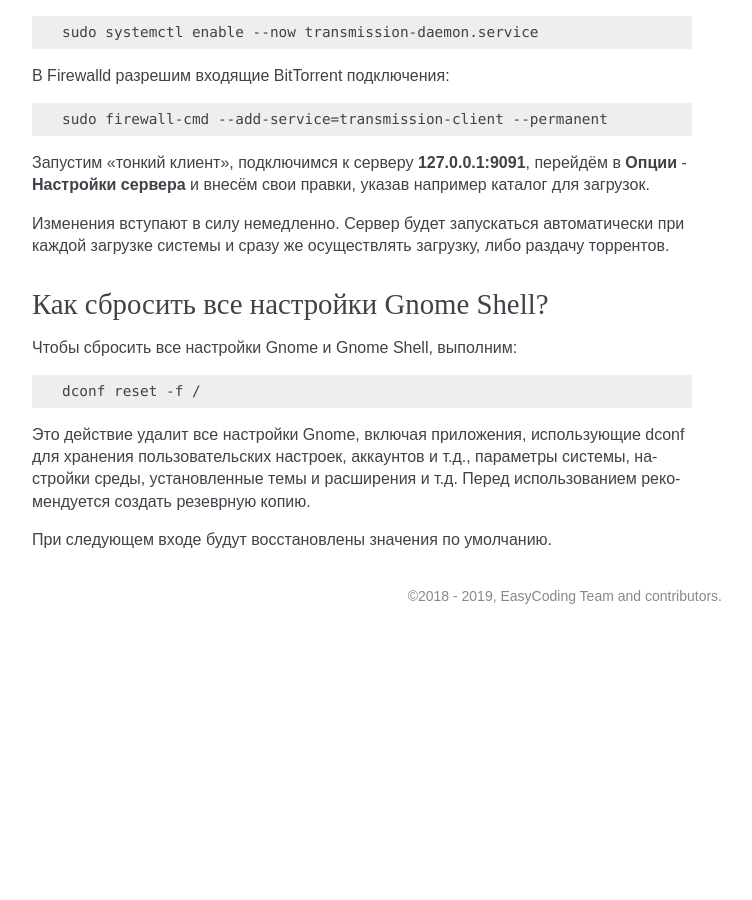
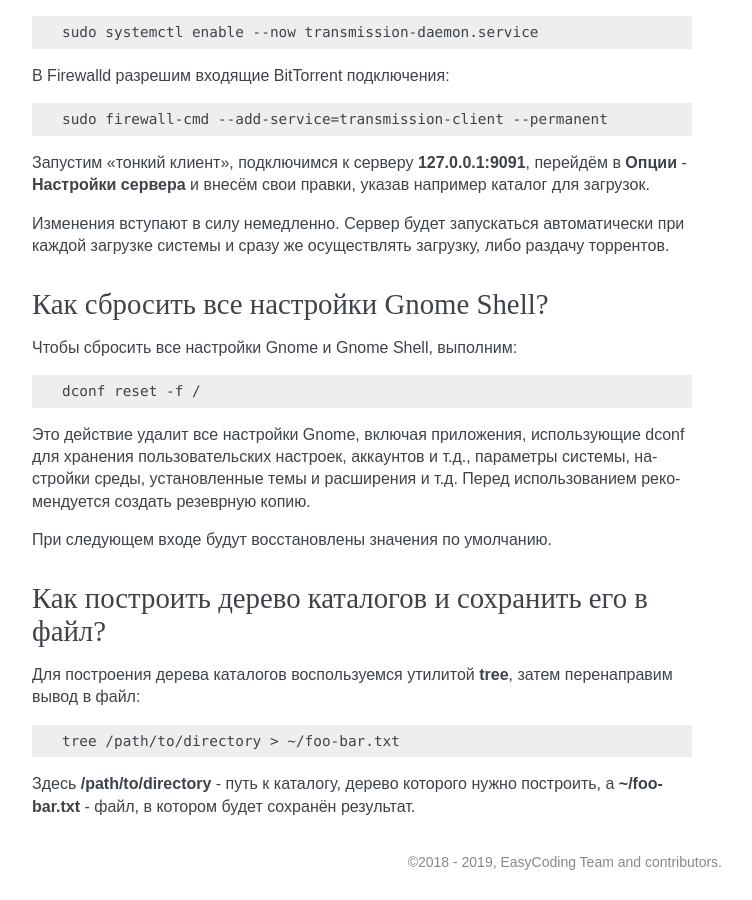
Before and after one commit to RussianFedora/FAQ, a Sphinx documentation site: the page built from source/using-applications.rst, in a window 1280 px wide and 900 px high, scrolled down 12403 px. Shown: the whole window, without its empty margins (388-1140 px from the left). Built offline with Sphinx 7.4.7, drawn with Linux system fonts in a browser that asks for light colours; before the commit the page ends 13037 px from its top, so only the background shows below that; some of the changed text lies outside the part shown.

Commit message:
Added question about building directory tree and save it to file.

```diff
--- a/source/using-applications.rst
+++ b/source/using-applications.rst
@@ -681,3 +681,17 @@ Zip-архивы, созданные штатными средствами ОС
 Это действие удалит все настройки Gnome, включая приложения, использующие dconf для хранения пользовательских настроек, аккаунтов и т.д., параметры системы, настройки среды, установленные темы и расширения и т.д. Перед использованием рекомендуется создать резеврную копию.
 
 При следующем входе будут восстановлены значения по умолчанию.
+
+.. index:: directory, tree
+.. _directory-tree:
+
+Как построить дерево каталогов и сохранить его в файл?
+=========================================================
+
+Для построения дерева каталогов воспользуемся утилитой **tree**, затем перенаправим вывод в файл:
+
+.. code-block:: text
+
+    tree /path/to/directory > ~/foo-bar.txt
+
+Здесь **/path/to/directory** - путь к каталогу, дерево которого нужно построить, а **~/foo-bar.txt** - файл, в котором будет сохранён результат.
```
